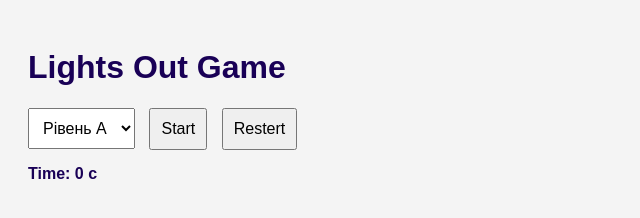
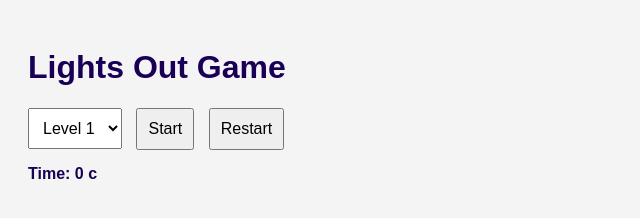
Before and after one commit to KhrystynaPallii/WEB-programming-JS-, a plain HTML site: page Laba6/index.html in a window 1280 px wide. Shown: the whole page, without its empty margins (0-640 px from the left). Drawn offline with Linux system fonts and the light colour scheme.

Commit message:
Update index.html

```diff
--- a/Laba6/index.html
+++ b/Laba6/index.html
@@ -9,13 +9,13 @@
   <h1>Lights Out Game</h1>
 
  <select id="levelSelect">
-  <option value="a">Рівень A</option>
-  <option value="b">Рівень B</option>
-  <option value="c">Рівень C</option>
+  <option value="a">Level 1</option>
+  <option value="b">Level 2</option>
+  <option value="c">Level 3</option>
 </select>
 
   <button id="startBtn">Start</button>
-  <button id="restartBtn">Restert</button>
+  <button id="restartBtn">Restart</button>
 
   <div id="timer">Time: 0 с</div>
   <div id="grid"></div>
```
